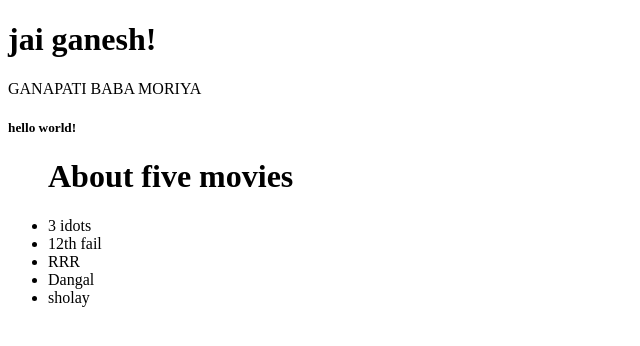
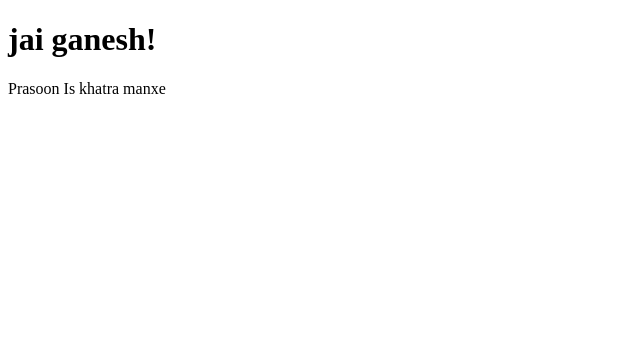
Before and after one commit to prasoonkandel/Book_quote-salisha, a plain HTML site: page index.html in a window 1280 px wide. Shown: the whole page, without its empty margins (0-640 px from the left). Drawn offline with Linux system fonts and the light colour scheme.

Commit message:
nice commit

```diff
--- a/index.html
+++ b/index.html
@@ -1,25 +1,13 @@
-<!DOCTYPE html>
+<!doctype html>
 <html lang="en">
-<head>
-    <meta charset="UTF-8">
-    <meta name="viewport" content="width=device-width, initial-scale=1.0">
+  <head>
+    <meta charset="UTF-8" />
+    <meta name="viewport" content="width=device-width, initial-scale=1.0" />
     <title>Document</title>
-</head>
-<body>
-   <h1> jai ganesh!</h1>
-   <p> GANAPATI BABA MORIYA </p>
-   <h5> hello world!</h5>
-   <ul>
-    <h1> About five movies </h1>
-    <li> 3 idots</li>
-    <li> 12th fail</li>
-    <li> RRR</li>
-    <li> Dangal</li>
-    <li>sholay</li>
-   </ul>
-<form>
-
-</form>
-
-</body>
+  </head>
+  <body>
+    <h1>jai ganesh!</h1>
+    <p>Prasoon Is khatra manxe</p>
+    <form></form>
+  </body>
 </html>
```
